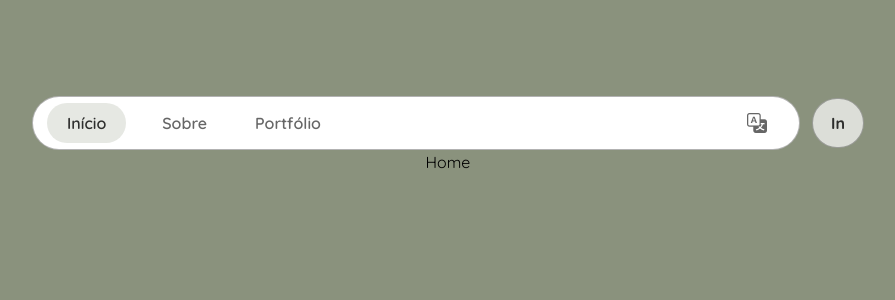
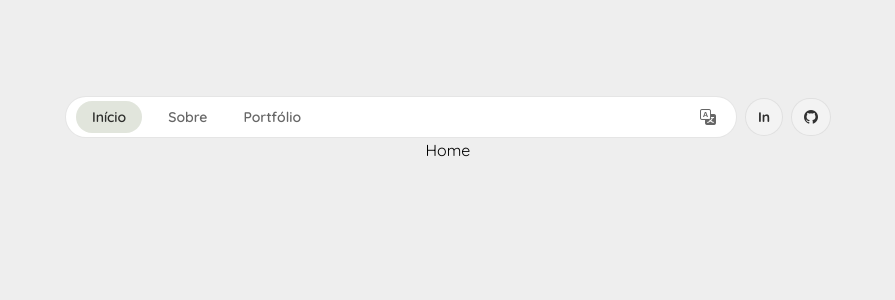
Before and after one commit to devmrqs/devmrqs.com.br, a React (Vite) app: page / in a window 1280 px wide. Shown: the top 300 px of the page, without its empty margins (192-1087 px from the left). Built offline with nearby package versions, Linux system fonts and the light colour scheme.

Commit message:
🎨 style: ajuste os parâmetros de escala da Navbar

```diff
--- a/src/components/Navbar.jsx
+++ b/src/components/Navbar.jsx
@@ -3,13 +3,13 @@ import { NavLink } from "react-router-dom";
 const Navbar = () => {
   const linkClasses = ({ isActive }) =>
     isActive
-      ? "bg-[rgba(128,139,114,0.2)] px-5 py-2 -my-2 rounded-full duration-500 text-[rgba(0,0,0,0.8)]"
-      : "px-3 py-2 -my-2 rounded-full hover:text-[rgba(0,0,0,0.8)] duration-500";
+      ? "bg-[rgb(135,150,118,0.25)] px-4 py-1.5 -my-1.5 rounded-full duration-500 text-[rgba(0,0,0,0.8)]"
+      : "px-2.5 py-1.5 -my-1.5 rounded-full hover:text-[rgba(0,0,0,0.8)] duration-500";
 
   return (
-    <div className="flex flex-row mt-24 justify-between items-center gap-3 select-none">
-      <nav className="bg-white flex justify-between items-center gap-6 rounded-full p-3 w-3xl border-[0.5px] border-[rgba(0,0,0,0.3)] text-[rgba(0,0,0,0.6)]">
-        <div className="flex gap-6 font-semibold ml-0.5 text-base">
+    <div className="flex flex-row mt-24 justify-between items-center gap-2 select-none">
+      <nav className="bg-white flex justify-between items-center gap-4 rounded-full p-2 w-2xl border-[0.5px] border-[rgba(0,0,0,0.1)] text-[rgba(0,0,0,0.6)]">
+        <div className="flex gap-4 font-semibold ml-0.5 text-sm">
           <NavLink to="/" className={linkClasses}>
             Início
           </NavLink>
@@ -20,16 +20,22 @@ const Navbar = () => {
             Portfólio
           </NavLink>
         </div>
-        <i className="bi bi-translate mr-5 text-xl hover:text-[rgba(0,0,0,0.8)] hover:scale-110 duration-500"></i>
+        <i className="bi bi-translate mr-3 text-base hover:text-[rgba(0,0,0,0.8)] hover:scale-110 duration-500"></i>
       </nav>
       <a
         href="https://www.linkedin.com/in/devmrqs/"
         target="_blank"
         rel="noopener noreferrer"
-        className="bg-[rgba(255,255,255,0.7)] px-4.5 py-3 border-[0.5px] border-[rgba(0,0,0,0.3)] text-[rgb(0,0,0,0.8)] rounded-full hover:scale-110 hover:bg-[rgba(255,255,255,0.85)] duration-500 font-bold"
+        className="bg-[rgba(255,255,255,0.3)] px-3 py-2 border-[0.5px] border-[rgba(0,0,0,0.08)] text-[rgb(0,0,0,0.8)] text-sm rounded-full hover:scale-110 hover:bg-white duration-500 font-bold"
       >
         In
       </a>
+      <a
+        className="bi bi-github bg-[rgba(255,255,255,0.3)] px-3 py-2 border-[0.5px] border-[rgba(0,0,0,0.08)] text-[rgb(0,0,0,0.8)] text-sm rounded-full hover:scale-110 hover:bg-white duration-500 font-bold"
+        href="https://github.com/devmrqs"
+        target="_blank"
+        rel="noopener noreferrer"
+      ></a>
     </div>
   );
 };
--- a/src/index.css
+++ b/src/index.css
@@ -7,5 +7,5 @@
 
 body {
   font-family: var(--font-sans);
-  background-color: rgb(138, 146, 125);
+  background-color: rgb(238, 238, 238);
 }
```
